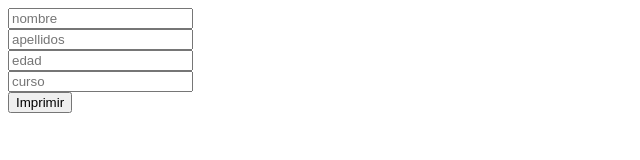
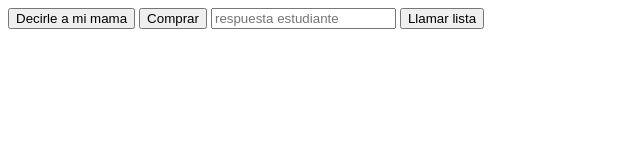
Before and after one commit to Lauraavalentina/JavaScript, a plain HTML site: page index.html in a window 1280 px wide. Shown: the whole page, without its empty margins (0-640 px from the left). Drawn offline with Linux system fonts and the light colour scheme.

Commit message:
Clase Mayo 5 condicionales y operadores lógicos

```diff
--- a/index.html
+++ b/index.html
@@ -7,16 +7,13 @@
     <title>Document</title>
 </head>
 <body>
-    <input type="text" placeholder="nombre" id="name">
-    <br>
-    <input type="text" placeholder="apellidos" id="lastName">
-    <br>
-    <input type="text" placeholder="edad" id="age">
-    <br>
-    <input type="text" placeholder="curso" id="course">
-    <br>
-    <button onclick="imprimir()">Imprimir</button>
+    <button onclick="mama()">Decirle a mi mama</button>
+    <button onclick="comprar()">Comprar</button>
+    <input type="text" id="respuesta" placeholder="respuesta estudiante">
+    <button onclick="Asistencia()">Llamar lista</button>
+    <script src="./js/script.js"></script>
+    <script src="./js/script2.js"></script>
+    <script src="./js/script3.js"></script>
 
-    <script src="js/script.js"></script>
 </body>
 </html>
--- /dev/null
+++ b/js/script2.js
@@ -0,0 +1,17 @@
+function comprar() {
+  let gansito = false;
+  let chocoBar = false;
+
+  if (gansito === true) {
+    alert("Toma tu gansito");
+  }
+
+  // || = ó / && = y //
+  if (chocoBar === true && gansito !== true) {
+    alert("Toma tu barra de chocorramo");
+  }
+
+  if(chocoBar === false && gansito === false ) {
+    alert("No hay Gansitos");
+  }
+}
--- /dev/null
+++ b/js/script3.js
@@ -0,0 +1,21 @@
+function Asistencia() {
+    let asiste = document.getElementById("respuesta").value;
+
+    if (asiste === "presente") {
+        alert("El estudiante está presente");
+      }
+
+      else {
+        alert("El estudiante no está presente");
+      }
+    }
+
+    function mama(){
+        let respuesta = "pase";
+
+        if (respuesta === "pase"){
+            alert("Felicitarlo")
+        } else {
+            alert("Le pega")
+        }
+    }
```
